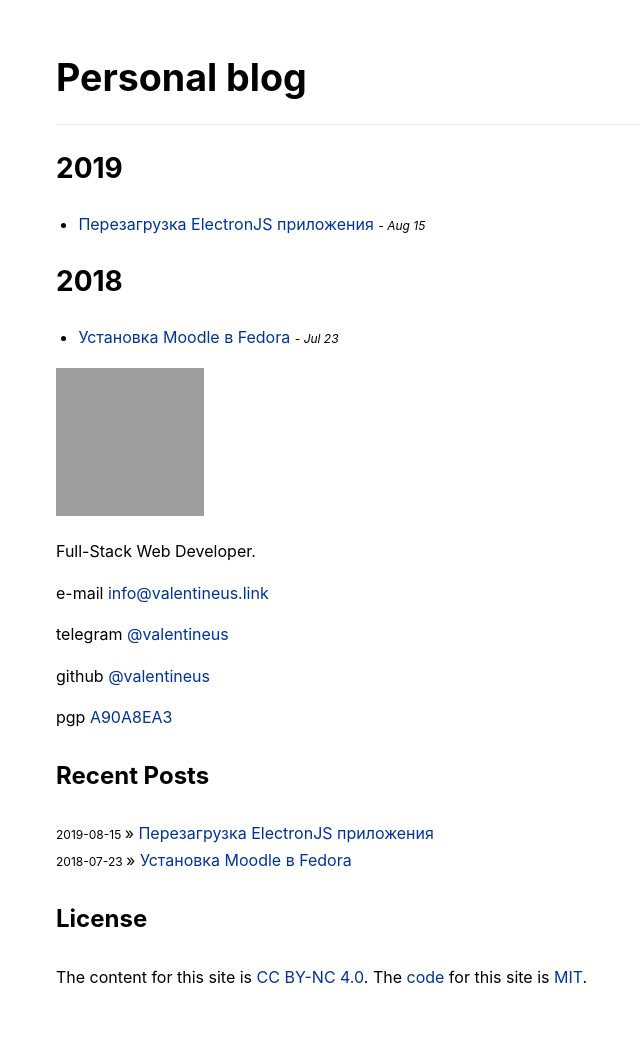
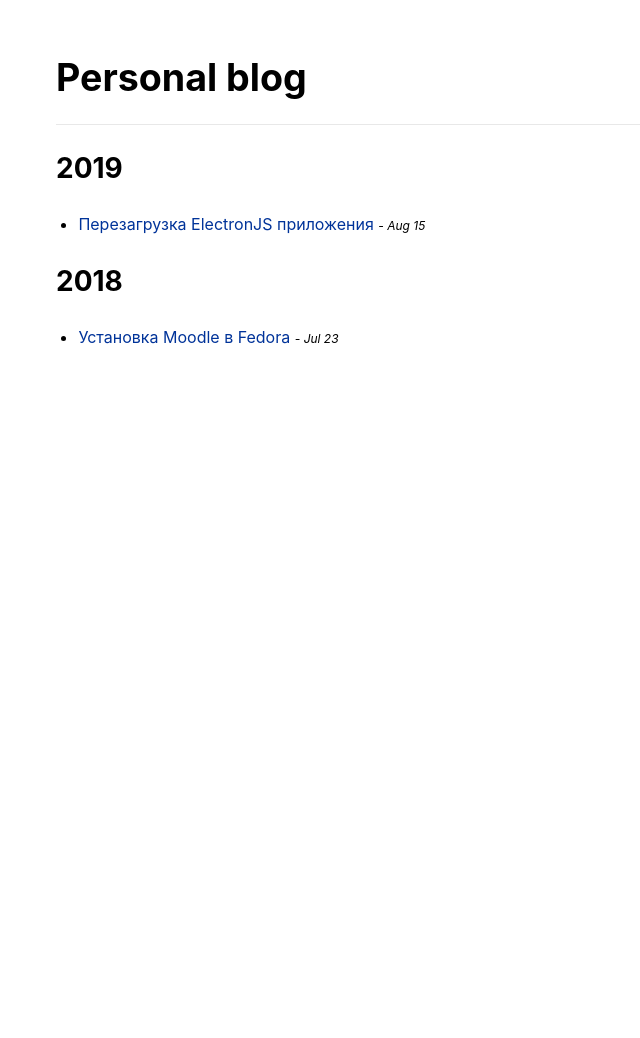
Before and after one commit to valentineus/popov.link, a Jekyll site: the page built from _pages/index.html, in a window 1280 px wide. Shown: the whole page, without its empty margins (40-680 px from the left). Built offline with Jekyll 4.4.1, drawn with Linux system fonts in a browser that asks for light colours; after the commit the page ends 900 px from its top, so only the background shows below that; grey boxes are pictures that could not be loaded.

Commit message:
Removed sidebar
Signed-off-by: Valentin Popov <info@valentineus.link>

```diff
--- a/_includes/aside.html
+++ /dev/null
@@ -1,41 +0,0 @@
-<aside class="sidebar">
-    <div class="avatar">
-        <img alt="[Avatar]" src="{{ site.avatar | strip_newlines | strip_html | strip | normalize_whitespace | relative_url | uri_escape }}" />
-    </div>
-
-    <p>{{ site.description | strip_newlines | strip_html | strip | normalize_whitespace | smartify | xml_escape }}</p>
-
-    {% for link in site.data.aside_links %}
-    <p>
-        <span>{{ link.name | strip_newlines | strip_html | strip | normalize_whitespace | smartify | xml_escape }}</span>
-
-        <a href="{{ link.url | strip_newlines | strip_html | strip | normalize_whitespace | relative_url | uri_escape }}" target="_blank">
-            {{ link.tag | strip_newlines | strip_html | strip | normalize_whitespace | smartify | xml_escape }}
-        </a>
-    </p>
-    {% endfor %}
-
-    <h4>Recent Posts</h4>
-
-    {% for post in site.posts limit: 5 %}
-    <div>
-        <small>
-            <time datetime="{{ post.date | date_to_xmlschema }}">
-                {{ post.date | date: '%Y-%m-%d' | strip_newlines | strip_html | strip | normalize_whitespace | smartify | xml_escape }}
-            </time>
-        </small>
-        &raquo;
-        <a href="{{ post.url | relative_url | uri_escape }}">
-            {{ post.title | strip_newlines | strip_html | strip | normalize_whitespace | smartify | xml_escape }}
-        </a>
-    </div>
-    {% endfor %}
-
-    <h4>License</h4>
-
-    <p>
-        The content for this site is <a href="https://creativecommons.org/licenses/by-nc/4.0/" target="_blank">CC BY-NC 4.0</a>.
-        The <a href="{{ site.repos | strip_newlines | strip_html | strip | normalize_whitespace | relative_url | uri_escape }}" target="_blank">code</a>
-        for this site is <a href="https://opensource.org/licenses/MIT" target="_blank">MIT</a>.
-    </p>
-</aside>
--- a/_layouts/page.html
+++ b/_layouts/page.html
@@ -9,5 +9,3 @@ layout: default
 
     {{ content }}
 </main>
-
-{% include aside.html %}
--- a/_layouts/post.html
+++ b/_layouts/post.html
@@ -18,6 +18,4 @@ layout: default
     </header>
 
     {{ content }}
-
-    {% include disqus.html %}
 </article>
```
